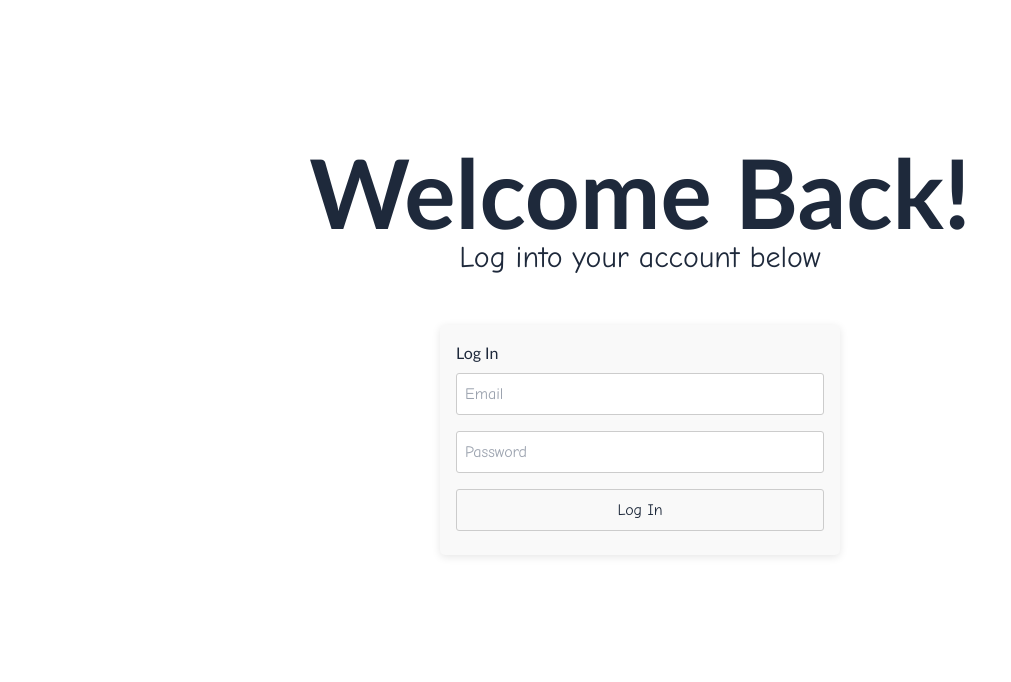
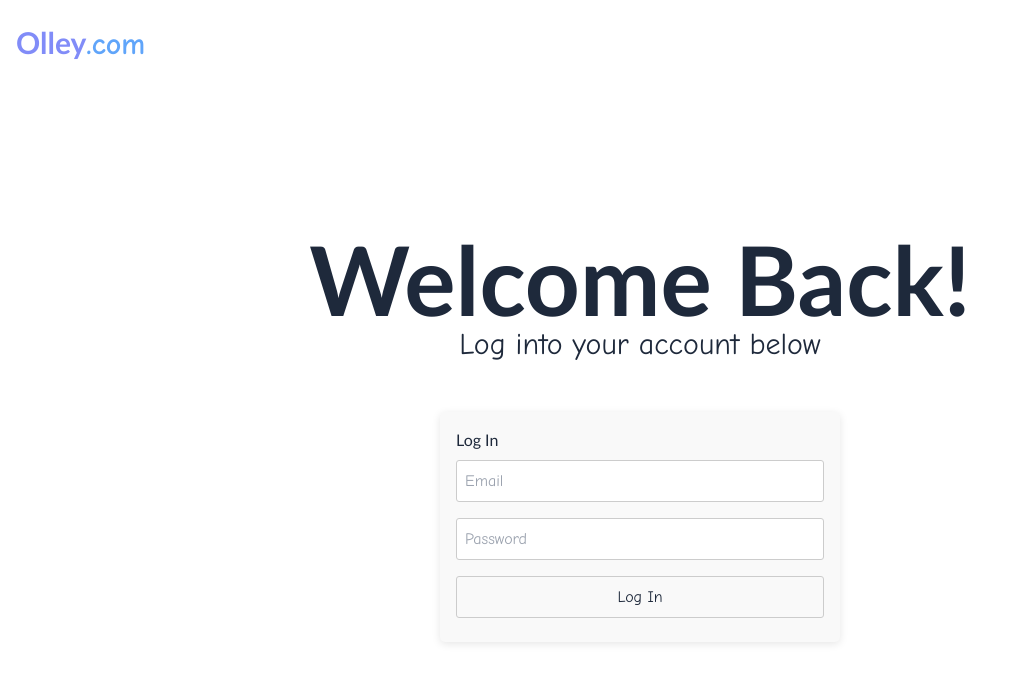
Before and after one commit to AndrewDeAsevedo/Nothing.com, a SvelteKit app: page /login in a window 1280 px wide. Shown: the top 682 px of the page, without its empty margins (0-1011 px from the left). Built offline with nearby package versions, Linux system fonts and the light colour scheme; a web font is replaced by a local one.

Commit message:
feat: made header dynamic-ish

```diff
--- a/src/components/Header.svelte
+++ b/src/components/Header.svelte
@@ -3,6 +3,7 @@
     import Sidebar from './Sidebar.svelte';
     let showSidebar = false;
     export let isLoggedIn = true;
+    export let type = ' ';
     const toggleSidebar = () => {
     showSidebar = !showSidebar;
   };
@@ -13,6 +14,7 @@
         <a href="/">
             <h1 class="text-indigo-400 font-bold text-3xl z-5">Olley<span class="text-blue-400">.com</span></h1>
         </a>
+        {#if type !== 'login'}
         <button on:click={toggleSidebar} class="md:hidden grid place-items-center">
             <i class="fa-solid fa-bars"></i>
         </button>
@@ -29,6 +31,8 @@
                         <p>Log In</p>
                     </button>
                 {/if}
+        </nav>
+        {/if}
     </div>
 
 </header>
--- a/src/routes/login/+page.svelte
+++ b/src/routes/login/+page.svelte
@@ -1,4 +1,6 @@
 <script>
+  import Header from "../../components/Header.svelte";
+
   let email = "";
   let password = "";
 
@@ -31,6 +33,8 @@
     }
   };
 </script>
+
+<Header type='login'/>
 
 <div class= 'Welcome message'>
   <h2 class="text-5xl sm:text-6xl md:text-7xl lg:text-8xl macx-w-[1200px] mx-auto w-full text-center font-semibold mt-36">
```
Lines whose indentation alone changed are shown as unchanged.
